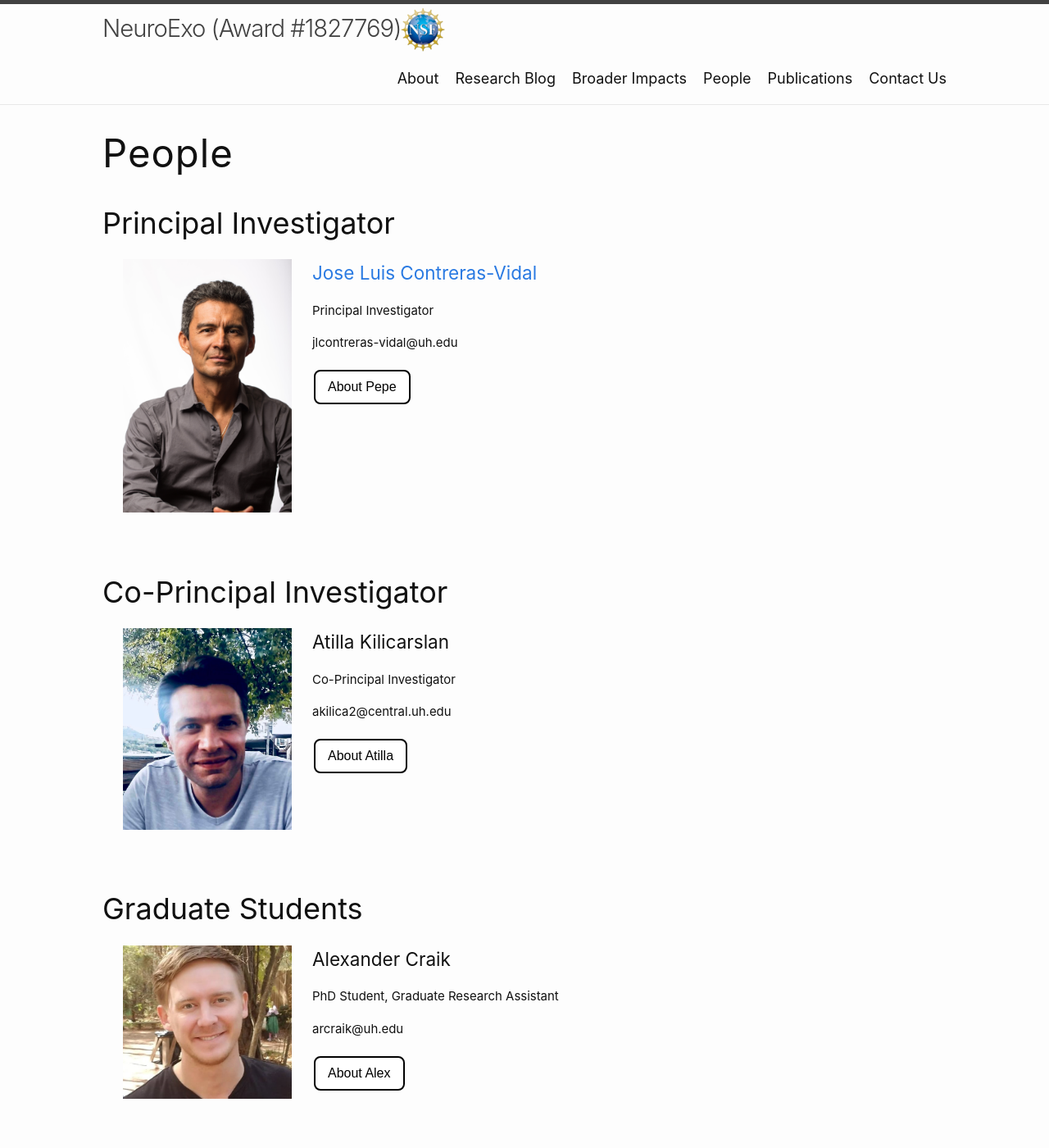
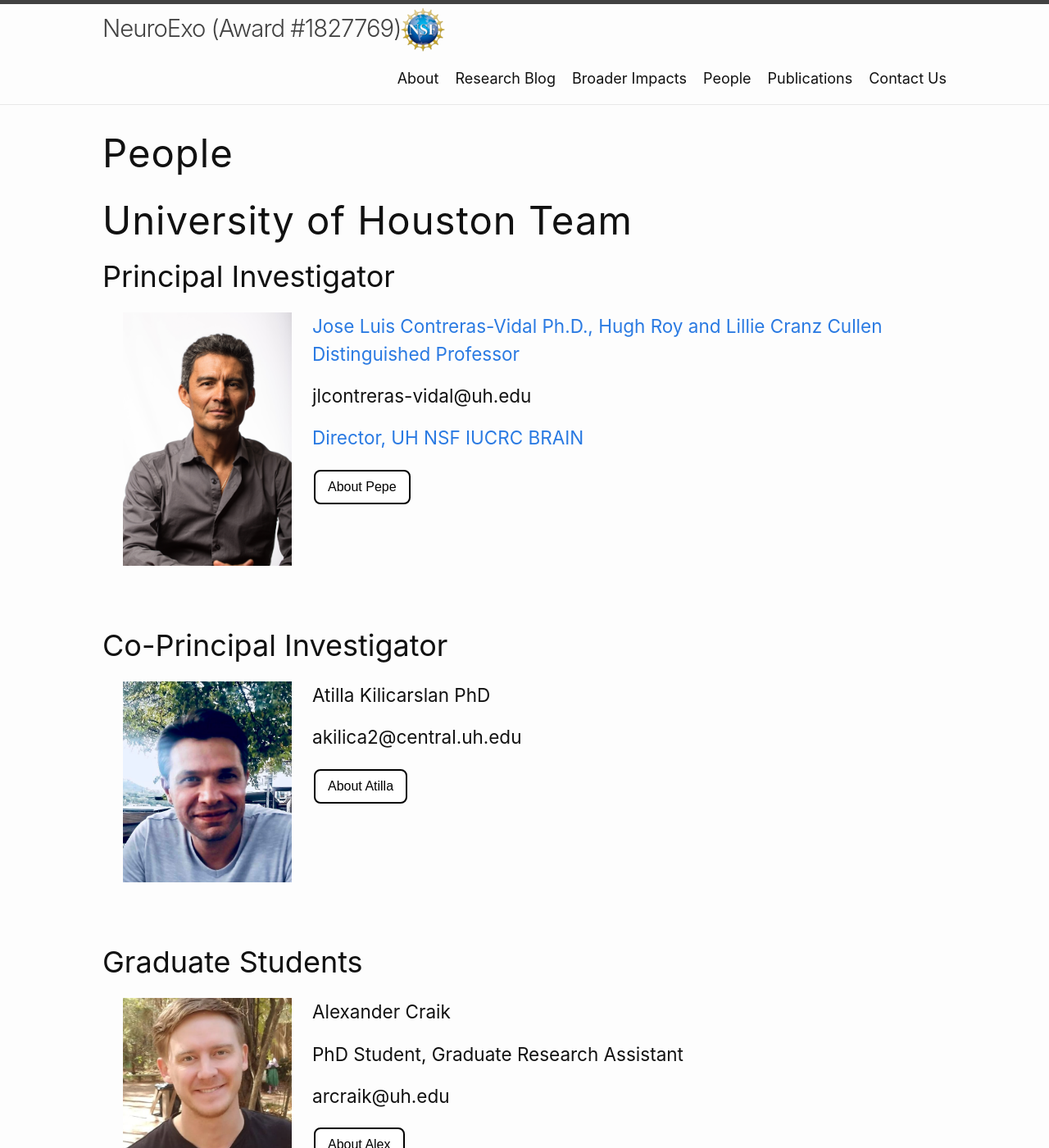
Before and after one commit to arcraik/neuroexo-website, a Jekyll site: the page built from people.md, in a window 1280 px wide and 1400 px high. Shown: the whole window at 82% size. Built offline with Jekyll 4.4.1, drawn with Linux system fonts in a browser that asks for light colours; some of the changed text lies outside the part shown.

Commit message:
Update people.md

```diff
--- a/people.md
+++ b/people.md
@@ -13,13 +13,14 @@ title: People
   </head>
 
  </html>
+<h1>University of Houston Team</h1>
 <h2>Principal Investigator</h2>
 <div>
   <img class="peoplepic" src="/photos/JContreras-Vidal.jpg" alt="Jose Luis Contreras-Vidal" />
-  <h4><a href="http://www.ee.uh.edu/faculty/contreras-vidal" target="_blank"> Jose Luis Contreras-Vidal</a></h4>
+  <h4><a href="http://www.ee.uh.edu/faculty/contreras-vidal" target="_blank"> Jose Luis Contreras-Vidal Ph.D., Hugh Roy and Lillie Cranz Cullen Distinguished Professor</a></h4>
 
-  <h5>Principal Investigator</h5>
-  <h5>jlcontreras-vidal@uh.edu</h5>
+  <h4>jlcontreras-vidal@uh.edu</h4>
+  <h4><a href="http://brain.egr.uh.edu/" target="_blank"> Director, UH NSF IUCRC BRAIN</a></h4>
   <!-- Trigger/Open The Modal -->
   <button class="modal-button" href="#pepe">About Pepe</button>
 
@@ -38,17 +39,15 @@ title: People
        </div>
     </div>
 
-  </div>
+</div>
 </div>
 <br>
+
 <h2>Co-Principal Investigator</h2>
 <div>
   <img class="peoplepic" src="/photos/AKilicarslan.jpeg" alt="Atilla Kilicarslan" />
-  <h4>Atilla Kilicarslan</h4>
-
-  <h5>Co-Principal Investigator</h5>
-  <h5>akilica2@central.uh.edu</h5>
-
+  <h4>Atilla Kilicarslan PhD</h4>
+  <h4>akilica2@central.uh.edu</h4>
   <!-- Trigger/Open The Modal -->
   <button class="modal-button" href="#akilicarslan">About Atilla</button>
 
@@ -75,8 +74,8 @@ title: People
   <img class="peoplepic" src="/photos/ArCraik.jpg" alt="Alexander Craik" />
   <h4>Alexander Craik</h4>
 
-  <h5>PhD Student, Graduate Research Assistant</h5>
-  <h5>arcraik@uh.edu</h5>
+  <h4>PhD Student, Graduate Research Assistant</h4>
+  <h4>arcraik@uh.edu</h4>
   <!-- Trigger/Open The Modal -->
   <button class="modal-button" href="#arcraik">About Alex</button>
 
@@ -164,7 +161,7 @@ title: People
   <h4> First Name Last Name</h4>
 
 
-  <h5>firstnamelastname@central.uh.edu</h5>
+  <h4>firstnamelastname@central.uh.edu</h4>
   <!-- Trigger/Open The Modal -->
   <button class="modal-button" href="#myModal2">About First Name</button>
 
```
Also changed, not shown: other parts of people.md (+6 -8 lines).
